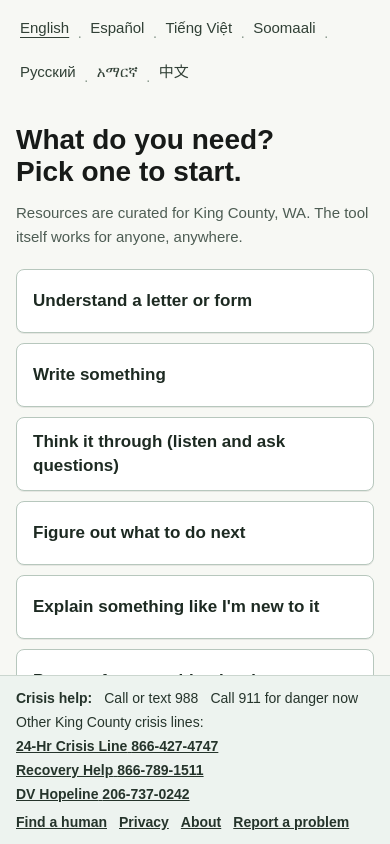
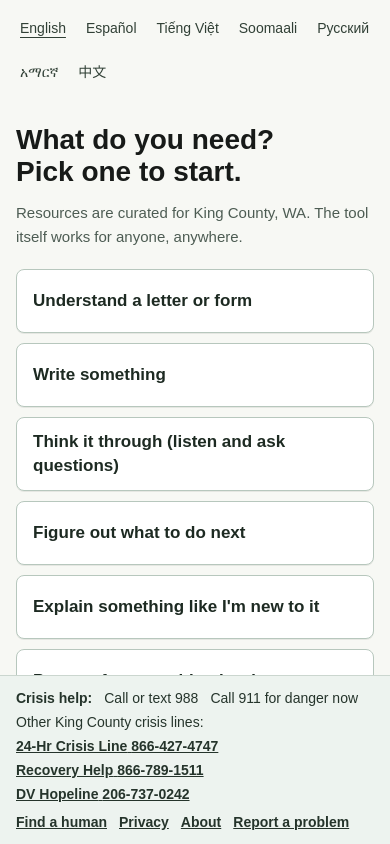
Before and after one commit to am-dj-ct/streetlight, a Next.js app: page / in a window 390 px wide. Built offline with nearby package versions, Linux system fonts and the light colour scheme.

Commit message:
Polish mobile language picker layout

```diff
--- a/src/app/find-human/page.tsx
+++ b/src/app/find-human/page.tsx
@@ -69,8 +69,13 @@ export default async function FindHumanPage({
             >
               <span aria-hidden="true">{"<"}</span>
             </Link>
-            <div className="flex max-w-[16rem] items-center gap-2">
-              <div className="max-w-[11rem]">
+            <div className="flex items-center gap-2">
+              <span className="rounded-full border border-[#cfd7cf] bg-white px-3 py-2 text-[14px] font-medium text-[#314036]">
+                {regionScope === "king" ? copy.referralsRegionKing : copy.referralsRegionFallback}
+              </span>
+            </div>
+          </div>
+          <div className="pt-3">
             <LanguageStripLinks
               currentLanguageCode={currentLanguage.code}
               getHref={(nextLanguageCode) => {
@@ -89,11 +94,6 @@ export default async function FindHumanPage({
                 return `/find-human?${nextParams.toString()}`;
               }}
             />
-              </div>
-              <span className="rounded-full border border-[#cfd7cf] bg-white px-3 py-2 text-[14px] font-medium text-[#314036]">
-                {regionScope === "king" ? copy.referralsRegionKing : copy.referralsRegionFallback}
-              </span>
-            </div>
           </div>
 
           <h1 className="pt-4 text-[28px] font-semibold leading-[1.16] text-[#171a18]">
--- a/src/app/page.tsx
+++ b/src/app/page.tsx
@@ -2,12 +2,12 @@ import { headers } from "next/headers";
 import Link from "next/link";
 import type { Metadata } from "next";
 import { CrisisFooter } from "../components/crisis-footer";
+import { LanguageStripLinks } from "../components/language-strip-links";
 import { getAlternateActions, getPromptButtons } from "../lib/buttons";
 import { getRegionScope } from "../lib/geo";
 import {
   getLanguageOption,
   getPreferredLanguageCode,
-  languageOptions,
 } from "../lib/languages";
 import { defaultDescription } from "../lib/site-metadata";
 import { getUiCopy, hasTranslatedUiCopy } from "../lib/ui-copy";
@@ -42,28 +42,12 @@ export default async function Home({ searchParams }: HomePageProps) {
   return (
     <main className="flex h-dvh flex-col overflow-hidden bg-[#f7f8f4] text-[#202124]">
       <div className="mx-auto flex w-full max-w-md flex-1 flex-col overflow-y-auto px-4 pt-4 pb-4">
-        <nav
-          aria-label={copy.chooseLanguageLabel}
-          className="flex flex-wrap items-center gap-x-1 gap-y-1 pb-4 text-[15px] leading-6 text-[#314036]"
-        >
-          {languageOptions.map((language, i) => (
-            <span key={language.code} className="flex items-center gap-x-1">
-              <Link
-                href={`/?lang=${language.code}`}
-                className={`min-h-10 px-1 font-medium underline-offset-4 hover:underline ${
-                  language.code === currentLanguage.code ? "underline" : ""
-                }`}
-              >
-                {language.label}
-              </Link>
-              {i < languageOptions.length - 1 && (
-                <span aria-hidden="true" className="text-[#8a9b8f]">
-                  ·
-                </span>
-              )}
-            </span>
-          ))}
-        </nav>
+        <div className="pb-4">
+          <LanguageStripLinks
+            currentLanguageCode={currentLanguage.code}
+            getHref={(nextLanguageCode) => `/?lang=${nextLanguageCode}`}
+          />
+        </div>
 
         <section className="flex-1 pb-4">
           <h1 className="pt-2 text-[28px] font-semibold leading-[1.16] text-[#171a18]">
--- a/src/components/info-page-shell.tsx
+++ b/src/components/info-page-shell.tsx
@@ -37,12 +37,12 @@ export function InfoPageShell({
             >
               <span aria-hidden="true">{"<"}</span>
             </Link>
-            <div className="max-w-[14rem]">
-              <LanguageStripLinks
-                currentLanguageCode={currentLanguage.code}
-                getHref={getLanguageHref}
-              />
-            </div>
+          </div>
+          <div className="pt-3">
+            <LanguageStripLinks
+              currentLanguageCode={currentLanguage.code}
+              getHref={getLanguageHref}
+            />
           </div>
 
           <h1 className="pt-4 text-[28px] font-semibold leading-[1.16] text-[#171a18]">
--- a/src/components/language-strip-links.tsx
+++ b/src/components/language-strip-links.tsx
@@ -4,18 +4,22 @@ import { languageOptions, type SupportedLanguageCode } from "../lib/languages";
 export function LanguageStripLinks({
   currentLanguageCode,
   getHref,
+  align = "start",
 }: {
   currentLanguageCode: SupportedLanguageCode;
   getHref: (languageCode: SupportedLanguageCode) => string;
+  align?: "end" | "start";
 }) {
   return (
     <nav
       aria-label="Choose language"
-      className="flex flex-wrap items-center justify-end gap-x-1 gap-y-1 text-[14px] leading-6 text-[#314036]"
+      className={`flex flex-wrap items-center gap-x-3 gap-y-1 text-[14px] leading-6 text-[#314036] ${
+        align === "end" ? "justify-end" : "justify-start"
+      }`}
     >
-      {languageOptions.map((language, i) => (
-        <span key={language.code} className="flex items-center gap-x-1">
+      {languageOptions.map((language) => (
         <Link
+          key={language.code}
           href={getHref(language.code)}
           className={`min-h-10 px-1 font-medium underline-offset-4 hover:underline ${
             language.code === currentLanguageCode ? "underline" : ""
@@ -23,12 +27,6 @@ export function LanguageStripLinks({
         >
           {language.label}
         </Link>
-          {i < languageOptions.length - 1 ? (
-            <span aria-hidden="true" className="text-[#8a9b8f]">
-              ·
-            </span>
-          ) : null}
-        </span>
       ))}
     </nav>
   );
```
Lines whose indentation alone changed are shown as unchanged.
